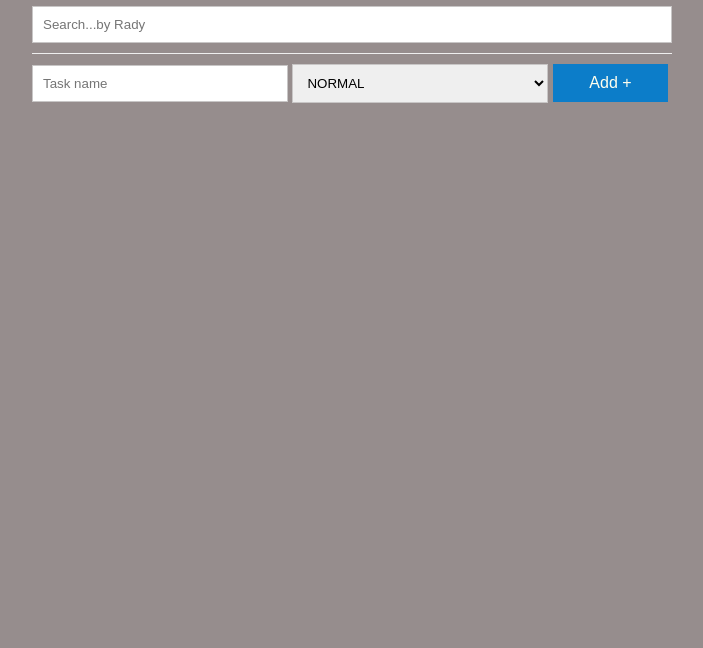
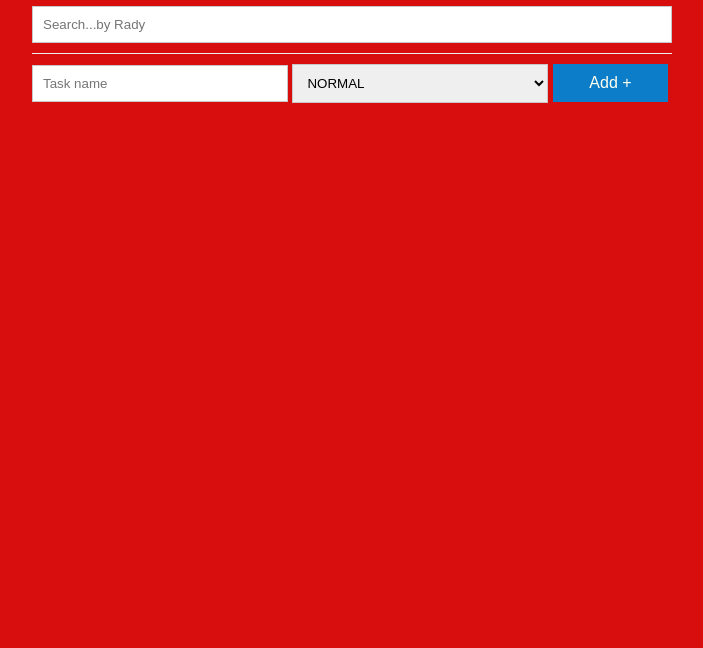
Before and after one commit to radytrainer/todo-app, a plain HTML site: page index.html in a window 1280 px wide. Shown: the part 152-800 px from the top of the page, without its empty margins (288-991 px from the left). Drawn offline with Linux system fonts and the light colour scheme.

Commit message:
change back ground

```diff
--- a/css/app.css
+++ b/css/app.css
@@ -3,7 +3,7 @@ body {
     padding: 0;
     box-sizing: border-box;
     font-family: sans-serif;
-    background: #968d8d;
+    background: #d80d0d;
 }
 
 .container {
```
